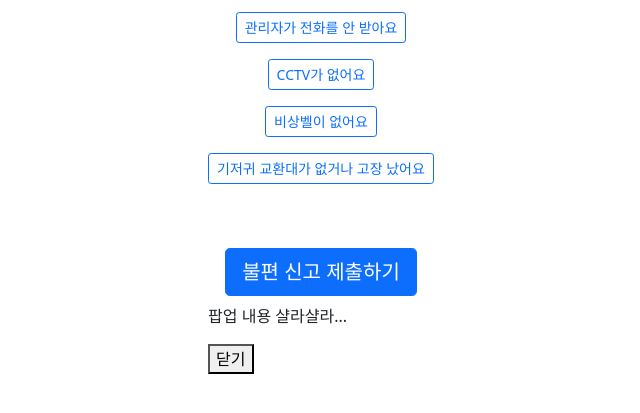
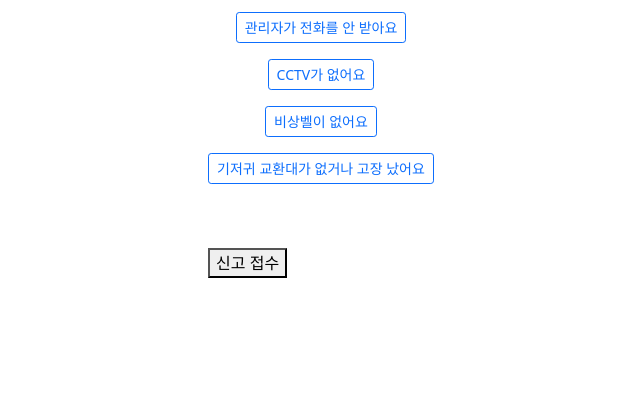
Before and after one commit to 4948jss/naturecalls, a Flask app: template templates/report/singofin.html in a window 1280 px wide. Shown: the part 282-695 px from the top of the page, without its empty margins (319-959 px from the left). Run offline with Flask 2, Linux system fonts and the light colour scheme; the template is opened without the code that fills it, so the values that code supplies are empty.

Commit message:
[나원웅] 신고 접수 버튼 클릭시 모달 팝업

```diff
--- a/templates/report/singofin.html
+++ b/templates/report/singofin.html
@@ -11,25 +11,6 @@
     <script src="https://cdn.jsdelivr.net/npm/bootstrap@5.0.2/dist/js/bootstrap.bundle.min.js"
             integrity="sha384-MrcW6ZMFYlzcLA8Nl+NtUVF0sA7MsXsP1UyJoMp4YLEuNSfAP+JcXn/tWtIaxVXM"
             crossorigin="anonymous"></script>
-    <script>
-        var modal = document.getElementById("myModal");
-        var btn = document.getElementById("submit-button");
-        var span = document.getElementsByClassName("close")[0];
-
-        btn.onclick = function () {
-            modal.style.display = "block";
-        }
-
-        span.onclick = function () {
-            modal.style.display = "none";
-        }
-
-        window.onclick = function (event) {
-            if (event.target == modal) {
-                modal.style.display = "none";
-            }
-        }
-    </script>
 
     <title>불편 신고</title>
     <style>
@@ -137,17 +83,79 @@
         <p></p>
         <p></p>
         <p></p>
-        <div class="d-grid gap-2 col-13 mx-auto">
-            <button type="button" onclick="alert('신고가 완료 되었습니다.')" class="btn btn-primary btn-lg">불편 신고 제출하기</button>
-        </div>
-        <div id="modal">
-            <div class="modalconent">
-                <h1></h1>
+        <!--        <div class="d-grid gap-2 col-13 mx-auto">-->
+        <!--            <button type="button" onclick="alert('신고가 완료 되었습니다.')" class="btn btn-primary btn-lg">불편 신고 제출하기</button>-->
+        <!--        </div>-->
+        <button id="submit-button">신고 접수</button>
 
-                <p>팝업 내용 샬라샬라...</p>
-                <button id="button">닫기</button>
+        <div id="myModal" class="modal">
+            <div class="modal-content">
+                <span class="close"></span>
+                <p>신고가 접수 되었습니다.</p>
             </div>
         </div>
+        <script>
+            var modal = document.getElementById("myModal");
+            var btn = document.getElementById("submit-button");
+            var span = document.getElementsByClassName("close")[0];
+
+            btn.onclick = function () {
+                modal.style.display = "block";
+            }
+
+            span.onclick = function () {
+                modal.style.display = "none";
+            }
+
+            window.onclick = function (event) {
+                if (event.target == modal) {
+                    modal.style.display = "none";
+                }
+            }
+        </script>
+
+        <style>
+            .modal {
+                display: none;
+                position: fixed;
+                z-index: 1;
+                left: 0;
+                top: 0;
+                width: 100%;
+                height: 100%;
+                overflow: auto;
+                background-color: rgb(0, 0, 0);
+                background-color: rgba(0, 0, 0, 0.4);
+            }
+
+            .modal-content {
+                background-color: #fefefe;
+                margin: 15% auto;
+                padding: 20px;
+                border: 1px solid #888;
+                width: 80%;
+            }
+
+            .close {
+                color: #aaa;
+                float: right;
+                font-size: 28px;
+                font-weight: bold;
+            }
+
+            .close:hover,
+            .close:focus {
+                color: black;
+                text-decoration: none;
+                cursor: pointer;
+            }
+        </style>
+
+
+        <!--                <p>팝업 내용 샬라샬라...</p>-->
+        <!--                <button id="button">닫기</button>-->
+    </div>
+</div>
 </body>
 
 </html>
```
Also changed, not shown: other parts of templates/report/singofin.html (+0 -35 lines).
